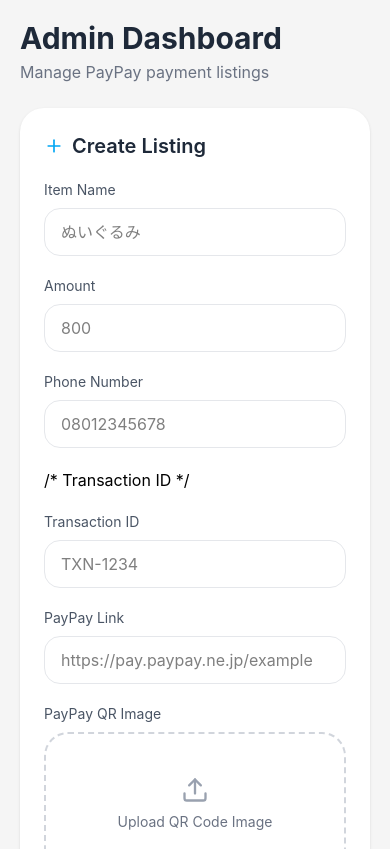
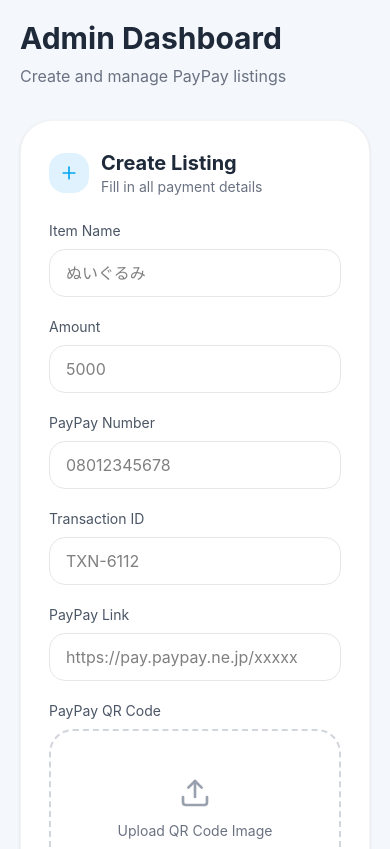
Before and after one commit to satoshikemboi/azkari, a React (Vite) app: page /admin in a window 390 px wide. Shown: the top 849 px of the page. Built offline with nearby package versions, Linux system fonts and the light colour scheme; no server answers.

Commit message:
fixing the admin panel

```diff
--- a/src/admin/Admin.jsx
+++ b/src/admin/Admin.jsx
@@ -1,6 +1,5 @@
-// Admin.jsx
+import React, { useEffect, useState } from "react";
 
-import React, { useEffect, useState } from "react";
 import axios from "axios";
 
 import {
@@ -8,12 +7,16 @@
   Save,
   Trash2,
   Plus,
+  Copy,
+  Check,
 } from "lucide-react";
 
 export default function Admin() {
   const [payments, setPayments] = useState([]);
 
   const [loading, setLoading] = useState(true);
+
+  const [copiedId, setCopiedId] = useState("");
 
   const [formData, setFormData] = useState({
     itemName: "",
@@ -27,21 +30,23 @@
 
   const [editingId, setEditingId] = useState(null);
 
+  const API =
+    "https://azkari-7pmg.onrender.com/api/payments";
+
   useEffect(() => {
     fetchPayments();
   }, []);
 
   const fetchPayments = async () => {
     try {
-      const res = await axios.get(
-        "https://azkari-7pmg.onrender.com/api/payments"
-      );
+      const res = await axios.get(API);
 
       setPayments(res.data);
 
       setLoading(false);
     } catch (error) {
       console.log(error);
+
       setLoading(false);
     }
   };
@@ -74,10 +79,20 @@
       const data = new FormData();
 
       data.append("itemName", formData.itemName);
+
       data.append("amount", formData.amount);
+
       data.append("paypayLink", formData.paypayLink);
-      data.append("phoneNumber", formData.phoneNumber);
-        data.append("transactionId", formData.transactionId);
+
+      data.append(
+        "phoneNumber",
+        formData.phoneNumber
+      );
+
+      data.append(
+        "transactionId",
+        formData.transactionId
+      );
 
       if (qrFile) {
         data.append("paypayQrCode", qrFile);
@@ -85,12 +100,12 @@
 
       if (editingId) {
         await axios.put(
-          `https://azkari-7pmg.onrender.com/api/payments/${editingId}`,
+          `${API}/${editingId}`,
           data
         );
       } else {
         await axios.post(
-          "https://azkari-7pmg.onrender.com/api/payments/create",
+          `${API}/create`,
           data
         );
       }
@@ -100,6 +115,11 @@
       resetForm();
     } catch (error) {
       console.log(error);
+
+      alert(
+        error?.response?.data?.message ||
+          "Something went wrong"
+      );
     }
   };
 
@@ -117,9 +137,7 @@
 
   const handleDelete = async (id) => {
     try {
-      await axios.delete(
-        `https://azkari-7pmg.onrender.com/api/payments/${id}`
-      );
+      await axios.delete(`${API}/${id}`);
 
       fetchPayments();
     } catch (error) {
@@ -127,31 +145,50 @@
     }
   };
 
+  const copyTransactionId = (id) => {
+    navigator.clipboard.writeText(id);
+
+    setCopiedId(id);
+
+    setTimeout(() => {
+      setCopiedId("");
+    }, 2000);
+  };
+
   return (
-    <div className="min-h-screen bg-[#f5f5f5] flex justify-center p-5">
-      <div className="w-full max-w-5xl">
+    <div className="min-h-screen bg-[#f4f7fb] flex justify-center p-5">
+      <div className="w-full max-w-6xl">
 
         {/* Header */}
-        <div className="mb-6">
+        <div className="mb-8">
           <h1 className="text-3xl font-bold text-gray-800">
             Admin Dashboard
           </h1>
 
-          <p className="text-gray-500 mt-1">
-            Manage PayPay payment listings
+          <p className="text-gray-500 mt-2">
+            Create and manage PayPay listings
           </p>
         </div>
 
         {/* Form */}
-        <div className="bg-white rounded-3xl shadow-sm p-6 mb-8">
-          <div className="flex items-center gap-2 mb-5">
+        <div className="bg-white rounded-[32px] p-7 shadow-sm border border-gray-100 mb-8">
+
+          <div className="flex items-center gap-3 mb-6">
+            <div className="w-10 h-10 rounded-2xl bg-sky-100 flex items-center justify-center">
               <Plus className="w-5 h-5 text-sky-500" />
+            </div>
 
-            <h2 className="text-xl font-semibold text-gray-800">
+            <div>
+              <h2 className="text-xl font-bold text-gray-800">
                 {editingId
                   ? "Edit Listing"
                   : "Create Listing"}
               </h2>
+
+              <p className="text-sm text-gray-500">
+                Fill in all payment details
+              </p>
+            </div>
           </div>
 
           <form
@@ -171,7 +208,7 @@
                 value={formData.itemName}
                 onChange={handleChange}
                 placeholder="ぬいぐるみ"
-                className="w-full h-12 rounded-2xl border border-gray-200 px-4 outline-none focus:border-sky-400"
+                className="w-full h-12 rounded-2xl border border-gray-200 px-4 outline-none focus:border-sky-500"
                 required
               />
             </div>
@@ -187,8 +224,8 @@
                 name="amount"
                 value={formData.amount}
                 onChange={handleChange}
-                placeholder="800"
-                className="w-full h-12 rounded-2xl border border-gray-200 px-4 outline-none focus:border-sky-400"
+                placeholder="5000"
+                className="w-full h-12 rounded-2xl border border-gray-200 px-4 outline-none focus:border-sky-500"
                 required
               />
             </div>
@@ -196,7 +233,7 @@
             {/* Phone */}
             <div>
               <label className="text-sm text-gray-600 mb-2 block">
-                Phone Number
+                PayPay Number
               </label>
 
               <input
@@ -205,12 +242,12 @@
                 value={formData.phoneNumber}
                 onChange={handleChange}
                 placeholder="08012345678"
-                className="w-full h-12 rounded-2xl border border-gray-200 px-4 outline-none focus:border-sky-400"
+                className="w-full h-12 rounded-2xl border border-gray-200 px-4 outline-none focus:border-sky-500"
                 required
               />
             </div>
 
-            /* Transaction ID */
+            {/* Transaction ID */}
             <div>
               <label className="text-sm text-gray-600 mb-2 block">
                 Transaction ID
@@ -221,14 +258,14 @@
                 name="transactionId"
                 value={formData.transactionId}
                 onChange={handleChange}
-    placeholder="TXN-1234"
-    className="w-full h-12 rounded-2xl border border-gray-200 px-4 outline-none focus:border-sky-400"
+                placeholder="TXN-6112"
+                className="w-full h-12 rounded-2xl border border-gray-200 px-4 outline-none focus:border-sky-500"
                 required
               />
             </div>
 
-            {/* Link */}
-            <div>
+            {/* PayPay Link */}
+            <div className="md:col-span-2">
               <label className="text-sm text-gray-600 mb-2 block">
                 PayPay Link
               </label>
@@ -238,8 +275,8 @@
                 name="paypayLink"
                 value={formData.paypayLink}
                 onChange={handleChange}
-                placeholder="https://pay.paypay.ne.jp/example"
-                className="w-full h-12 rounded-2xl border border-gray-200 px-4 outline-none focus:border-sky-400"
+                placeholder="https://pay.paypay.ne.jp/xxxxx"
+                className="w-full h-12 rounded-2xl border border-gray-200 px-4 outline-none focus:border-sky-500"
                 required
               />
             </div>
@@ -247,11 +284,12 @@
             {/* QR Upload */}
             <div className="md:col-span-2">
               <label className="text-sm text-gray-600 mb-2 block">
-                PayPay QR Image
+                PayPay QR Code
               </label>
 
-              <label className="w-full h-36 border-2 border-dashed border-gray-300 rounded-3xl flex flex-col items-center justify-center cursor-pointer hover:border-sky-400 transition">
-                <Upload className="w-7 h-7 text-gray-400 mb-2" />
+              <label className="w-full h-40 border-2 border-dashed border-gray-300 rounded-3xl flex flex-col items-center justify-center cursor-pointer hover:border-sky-400 transition-all">
+
+                <Upload className="w-8 h-8 text-gray-400 mb-3" />
 
                 <span className="text-sm text-gray-500">
                   Upload QR Code Image
@@ -268,14 +306,15 @@
               </label>
 
               {qrFile && (
-                <p className="text-sm text-green-600 mt-2">
+                <div className="mt-3 text-sm text-green-600">
                   {qrFile.name}
-                </p>
+                </div>
               )}
             </div>
 
             {/* Buttons */}
-            <div className="md:col-span-2 flex gap-3">
+            <div className="md:col-span-2 flex gap-4 mt-2">
+
               <button
                 type="submit"
                 className="flex-1 h-12 rounded-2xl bg-sky-500 text-white font-semibold flex items-center justify-center gap-2 active:scale-[0.98] transition"
@@ -291,7 +330,7 @@
                 <button
                   type="button"
                   onClick={resetForm}
-                  className="h-12 px-5 rounded-2xl bg-gray-200 text-gray-700 font-medium"
+                  className="h-12 px-6 rounded-2xl bg-gray-200 text-gray-700 font-medium"
                 >
                   Cancel
                 </button>
@@ -302,58 +341,111 @@
 
         {/* Listings */}
         <div>
-          <h2 className="text-xl font-semibold text-gray-800 mb-5">
+
+          <h2 className="text-2xl font-bold text-gray-800 mb-5">
             Listings
           </h2>
 
           {loading ? (
             <div>Loading...</div>
           ) : (
-            <div className="grid grid-cols-1 md:grid-cols-2 gap-5">
+            <div className="grid grid-cols-1 md:grid-cols-2 gap-6">
+
               {payments.map((payment) => (
                 <div
                   key={payment._id}
-                  className="bg-white rounded-3xl shadow-sm p-5"
+                  className="bg-white rounded-[32px] overflow-hidden shadow-sm border border-gray-100"
                 >
 
                   {/* QR */}
+                  <div className="bg-gray-50 flex justify-center items-center p-6">
                     <img
                       src={`https://azkari-7pmg.onrender.com${payment.paypayQrCode}`}
-                    alt="qr"
-                    className="w-full h-52 object-cover rounded-2xl border border-gray-100"
+                      alt="QR"
+                      className="w-48 h-48 object-cover rounded-3xl border border-gray-100"
                     />
+                  </div>
 
                   {/* Content */}
-                  <div className="mt-4">
-                    <h3 className="text-xl font-bold text-gray-800">
+                  <div className="p-6">
+
+                    <div className="flex items-start justify-between">
+                      <div>
+                        <h3 className="text-2xl font-bold text-gray-800">
                           {payment.itemName}
                         </h3>
 
-                    <p className="text-2xl font-bold text-sky-500 mt-1">
+                        <p className="text-3xl font-bold text-sky-500 mt-2">
                           ¥{payment.amount}
                         </p>
+                      </div>
+                    </div>
 
-                    <p className="text-sm text-gray-500 mt-2">
-                      {payment.phoneNumber}
+                    {/* Transaction ID */}
+                    <div className="mt-5">
+
+                      <p className="text-xs text-gray-400 mb-2">
+                        Transaction ID
                       </p>
 
+                      <div className="bg-gray-100 rounded-2xl px-4 py-3 flex items-center justify-between">
+
+                        <span className="font-semibold text-gray-700 text-sm">
+                          {payment.transactionId}
+                        </span>
+
+                        <button
+                          onClick={() =>
+                            copyTransactionId(
+                              payment.transactionId
+                            )
+                          }
+                          className="text-sky-500"
+                        >
+                          {copiedId ===
+                          payment.transactionId ? (
+                            <Check className="w-4 h-4" />
+                          ) : (
+                            <Copy className="w-4 h-4" />
+                          )}
+                        </button>
+                      </div>
+                    </div>
+
+                    {/* Number */}
+                    <div className="mt-4">
+
+                      <p className="text-xs text-gray-400 mb-2">
+                        PayPay Number
+                      </p>
+
+                      <div className="bg-gray-100 rounded-2xl px-4 py-3">
+                        <span className="font-medium text-gray-700">
+                          {payment.phoneNumber}
+                        </span>
+                      </div>
+                    </div>
+
+                    {/* Link */}
+                    <div className="mt-4">
                       <a
                         href={payment.paypayLink}
                         target="_blank"
                         rel="noopener noreferrer"
-                      className="text-sm text-sky-500 break-all"
+                        className="text-sky-500 text-sm break-all"
                       >
                         {payment.paypayLink}
                       </a>
                     </div>
 
                     {/* Actions */}
-                  <div className="flex gap-3 mt-5">
+                    <div className="flex gap-3 mt-6">
+
                       <button
                         onClick={() =>
                           handleEdit(payment)
                         }
-                      className="flex-1 h-11 rounded-2xl bg-yellow-400 text-black font-medium"
+                        className="flex-1 h-11 rounded-2xl bg-yellow-400 text-black font-semibold"
                       >
                         Edit
                       </button>
@@ -366,9 +458,13 @@
                       >
                         <Trash2 className="w-4 h-4" />
                       </button>
+
+                    </div>
+
                   </div>
                 </div>
               ))}
+
             </div>
           )}
         </div>
```
Lines whose indentation alone changed are shown as unchanged.
